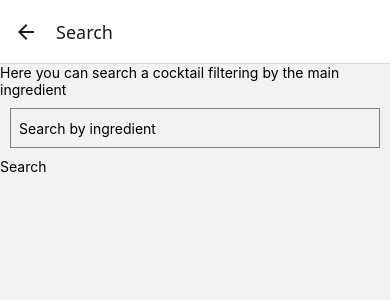
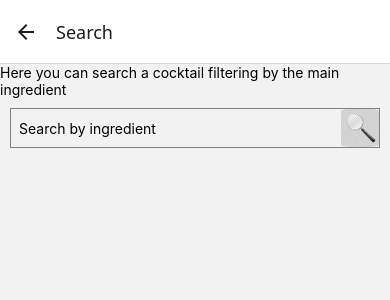
Before and after one commit to nicolasnos/drinksapp, a React Native app: screen /Search in a window 390 px wide. Shown: the top 300 px of the page. Built offline with nearby package versions, Linux system fonts and the light colour scheme; no server answers.

Commit message:
Feat: add modal for cocktail details and enhance search functionality

```diff
--- a/Components/FilteredCocktails.tsx
+++ b/Components/FilteredCocktails.tsx
@@ -5,27 +5,27 @@ import {
   Text,
   Image,
   StyleSheet,
-  ScrollView,
   Pressable,
 } from "react-native";
 import { DrinkContext } from "../Context/DrinkContext";
 
 export const FilteredCocktails = () => {
-  const { searchResults, loading } = React.useContext(DrinkContext);
+  const { searchResults, loading, searchByName } =
+    React.useContext(DrinkContext);
   return loading ? (
     <Text>Loading...</Text>
-  ) : searchResults.length === 0 ? (
+  ) : searchResults.lenght === 0 ? (
     <Text>No drinks found with that ingredient</Text>
   ) : (
     <FlatList
       data={searchResults}
       numColumns={2}
-      key={"_" + searchResults.length}
+      key={"_" + searchResults.lenght + 1}
       renderItem={({ item }) => (
         <View style={styles.item}>
-          <Pressable onPress={() => console.log(item.strDrink)}>
+          <Pressable onPress={() => searchByName(item.strDrink)}>
             <Text style={styles.title}>
-              {item.strDrink.length > 25 ? item.strDrink[25] : item.strDrink}
+              {item.strDrink.lenght > 10 ? item.strDrink[10] : item.strDrink}
             </Text>
             <Image source={{ uri: item.strDrinkThumb }} style={styles.image} />
           </Pressable>
@@ -63,5 +63,6 @@ const styles = StyleSheet.create({
     height: 100,
     borderRadius: 10,
     marginVertical: 10,
+    marginHorizontal: "auto",
   },
 });
--- /dev/null
+++ b/Components/ModalCocktail.tsx
@@ -0,0 +1,101 @@
+import React, { useContext } from "react";
+import { Modal, StyleSheet, Text, Pressable, View, Image } from "react-native";
+import { DrinkContext } from "../Context/DrinkContext";
+import { Ingredients } from "./Ingredients";
+import { Preparation } from "./Preparation";
+import { Measures } from "./Measures";
+import { SafeAreaProvider, SafeAreaView } from "react-native-safe-area-context";
+
+export const ModalCocktail = () => {
+  const { modalCocktail, setDisplayModal } = useContext(DrinkContext);
+  return (
+    <SafeAreaProvider>
+      <SafeAreaView style={styles.centeredView}>
+        <View style={styles.modalView}>
+          <Modal animationType="slide" visible={true}>
+            <View style={styles.overlay}>
+              <View style={styles.generalContainer}>
+                <Text
+                  style={{ fontSize: 20, fontWeight: "bold", color: "#000" }}
+                >
+                  {modalCocktail[0].strDrink}
+                </Text>
+                <Image
+                  source={
+                    modalCocktail && {
+                      url: modalCocktail[0].strDrinkThumb,
+                    }
+                  }
+                  style={styles.initialImage}
+                />
+                <View style={styles.textContainer}>
+                  <Ingredients drink={modalCocktail} />
+                  <Measures drink={modalCocktail} />
+                </View>
+                <Preparation drink={modalCocktail} />
+                <Pressable onPress={() => setDisplayModal(false)}>
+                  <Text style={{ color: "blue", fontSize: 18 }}>Cheers</Text>
+                </Pressable>
+              </View>
+            </View>
+          </Modal>
+        </View>
+      </SafeAreaView>
+    </SafeAreaProvider>
+  );
+};
+
+const styles = StyleSheet.create({
+  centeredView: {
+    flex: 1,
+    justifyContent: "center",
+    alignItems: "center",
+  },
+
+  modalView: {
+    margin: 20,
+    backgroundColor: "white",
+    borderRadius: 20,
+    padding: 35,
+    alignItems: "center",
+    shadowColor: "#000",
+    shadowOffset: {
+      width: 0,
+      height: 2,
+    },
+    shadowOpacity: 0.25,
+    shadowRadius: 4,
+    elevation: 5,
+  },
+
+  initialImage: {
+    width: 180,
+    height: 200,
+  },
+
+  overlay: {
+    flex: 1,
+    backgroundColor: "rgba(0, 0, 0, 0.7)", // dark overlay, change to '#000' for solid
+    justifyContent: "center",
+    alignItems: "center",
+  },
+
+  generalContainer: {
+    width: "80%",
+    backgroundColor: "#fff", // this is your modal's background
+    padding: 20,
+    borderRadius: 10,
+    elevation: 5, // shadow for Android
+    shadowColor: "#000", // shadow for iOS
+    shadowOpacity: 0.3,
+    shadowRadius: 10,
+    shadowOffset: { width: 0, height: 2 },
+    alignItems: "center",
+  },
+  textContainer: {
+    flexDirection: "row",
+    justifyContent: "space-between",
+    alignItems: "center",
+    gap: 20,
+  },
+});
--- a/Views/Search.tsx
+++ b/Views/Search.tsx
@@ -1,7 +1,16 @@
-import React from "react";
-import { Text, View, TextInput, Pressable, StyleSheet } from "react-native";
+import React, { useState } from "react";
+import {
+  Text,
+  View,
+  TextInput,
+  Pressable,
+  StyleSheet,
+  Image,
+  Keyboard,
+} from "react-native";
 import { DrinkContext } from "../Context/DrinkContext";
 import { FilteredCocktails } from "../Components/FilteredCocktails";
+import { ModalCocktail } from "../Components/ModalCocktail";
 
 export const Search = () => {
   const {
@@ -9,7 +18,16 @@ export const Search = () => {
     setIngredientSearch,
     searchByIngredient,
     searchResults,
+    displayModal,
   } = React.useContext(DrinkContext);
+
+  const [searched, setSearched] = useState(false);
+  React.useEffect(() => {
+    if (searchResults.length > 0) {
+      setSearched(true);
+    }
+  }, [searchResults]);
+
   return (
     <View>
       <Text>
@@ -22,11 +40,32 @@ export const Search = () => {
         value={ingredientSearch}
         onChangeText={(text) => setIngredientSearch(text)}
         style={styles.input}
+        onSubmitEditing={() => {
+          Keyboard.dismiss();
+          searchByIngredient(ingredientSearch);
+          setSearched(true);
+        }}
       />
-      <Pressable onPress={() => searchByIngredient(ingredientSearch)}>
-        <Text>Search</Text>
+      <Pressable
+        style={styles.searchButton}
+        onPress={() => {
+          Keyboard.dismiss();
+          searchByIngredient(ingredientSearch);
+        }}
+      >
+        <Image
+          style={styles.searchLogo}
+          source={require("../assets/magnifier.jpg")}
+          alt="Search Icon"
+        />
       </Pressable>
-      {searchResults.length > 0 && <FilteredCocktails />}
+      {Array.isArray(searchResults) && searchResults.length > 0 && (
+        <FilteredCocktails />
+      )}
+      {!Array.isArray(searchResults) && searched == true && (
+        <Text>No drinks found with that ingredient</Text>
+      )}
+      {displayModal && <ModalCocktail />}
     </View>
   );
 };
@@ -39,4 +78,22 @@ const styles = StyleSheet.create({
     margin: 10,
     paddingLeft: 8,
   },
+
+  searchButton: {
+    width: 60,
+    height: 60,
+    borderRadius: 30,
+    position: "absolute",
+    right: 0,
+    top: 34,
+    justifyContent: "center",
+    alignItems: "center",
+  },
+
+  searchLogo: {
+    width: 60,
+    height: 38,
+    resizeMode: "contain",
+    borderRadius: 30,
+  },
 });
```
Also changed, not shown: assets/magnifier.jpg (added).
